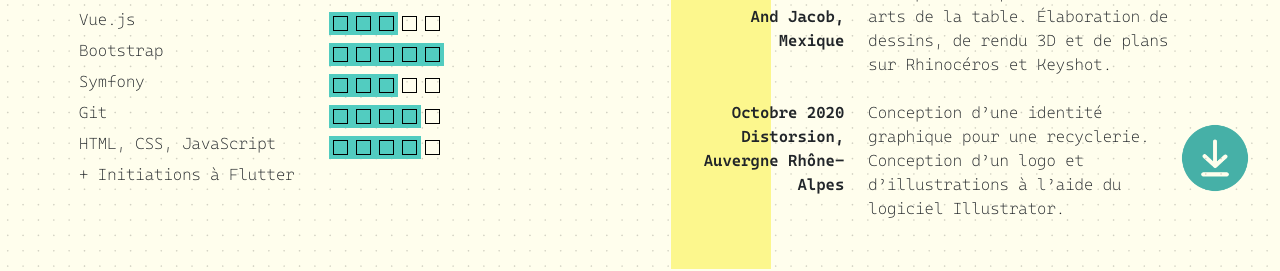
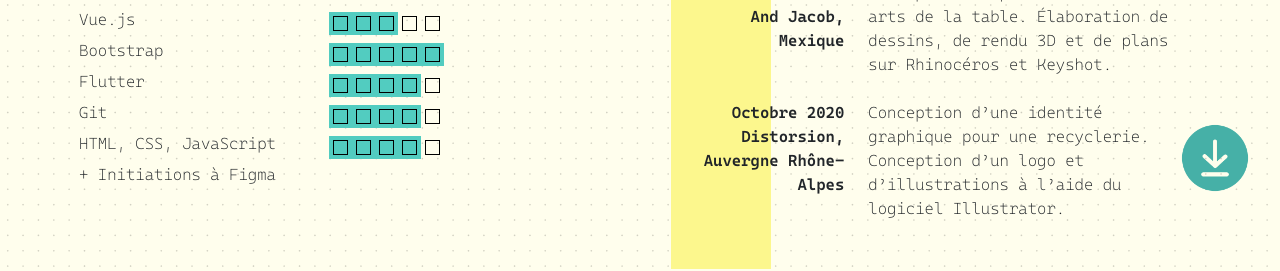
Before and after one commit to fabibot/portfolio, a Vue app: page / in a window 1280 px wide. Shown: the part 571-842 px from the top of the page. Built offline with nearby package versions, Linux system fonts and the light colour scheme.

Commit message:
mise à jour des compétences

```diff
--- a/src/mainData.js
+++ b/src/mainData.js
@@ -30,10 +30,10 @@ const info = {
     competance : [
       { nom: "Vue.js", niveau: 3 },
       { nom: "Bootstrap", niveau: 5 },
-      { nom: "Symfony", niveau: 3 },
+      { nom: "Flutter", niveau: 4 },
       { nom: "Git", niveau: 4 },
       { nom: "HTML, CSS, JavaScript", niveau: 4 },
-      { nom: "+ Initiations à Flutter", niveau: 0 }
+      { nom: "+ Initiations à Figma", niveau: 0 }
   ],
   experience : [
       {duree : "Octobre 2024 à Mars 2025, Illiwap, Saint-Etienne", description: "Participation au développement et à la maintenance d’un projet sous Symfony, gestion des tickets clients et correction de bugs. Ce projet à l'écosystème complet (backoffice, site web public, CRM et application mobile) m’a permis  de mieux comprendre les enjeux d’un projet à grande échelle."},
```
